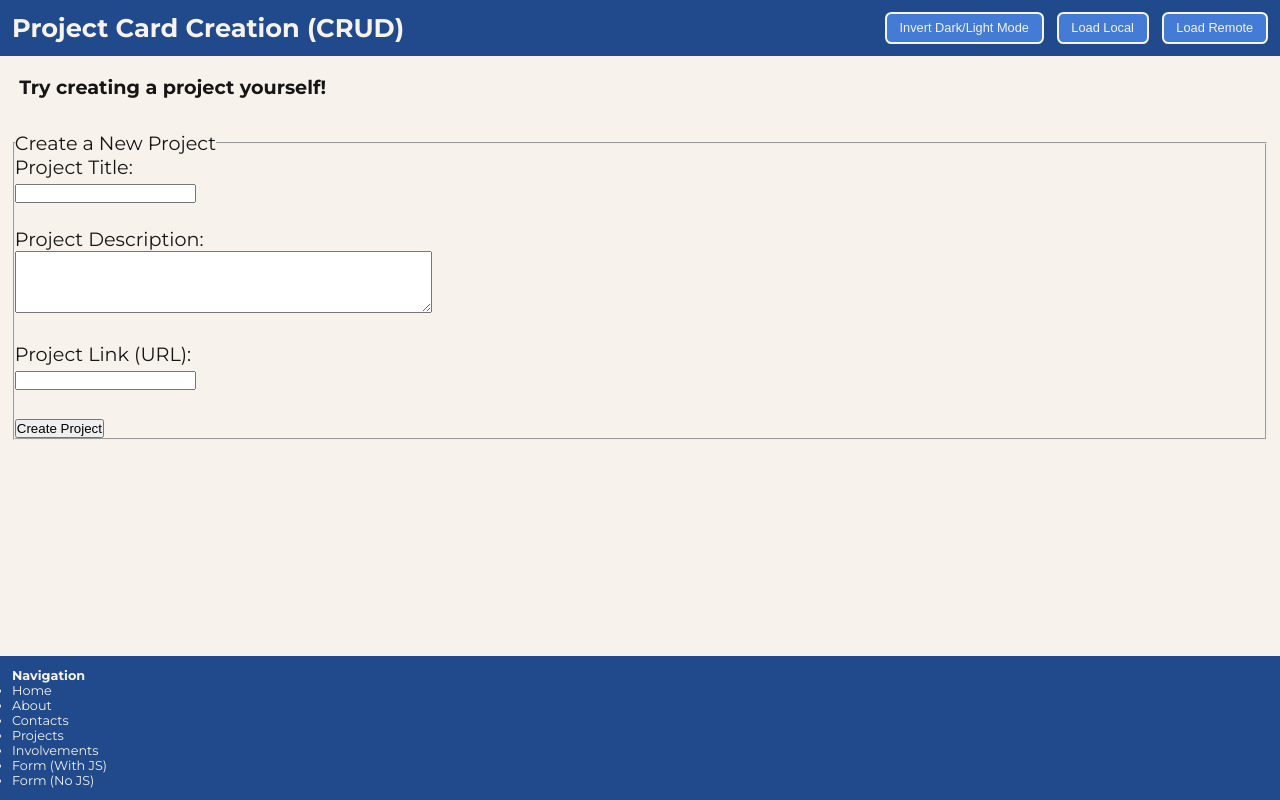
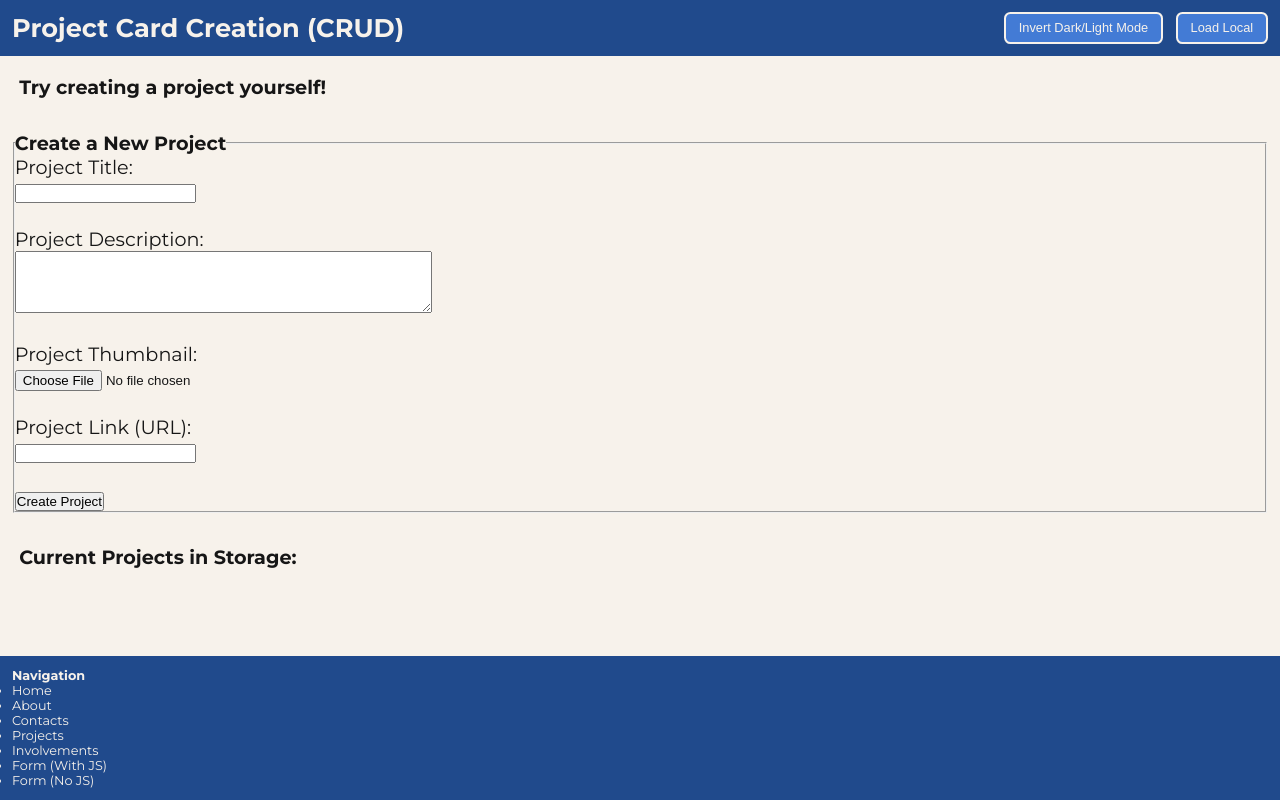
Before and after one commit to NickPham21/cse134-hw2, a plain HTML site: page crud.html in a window 1280 px wide. Drawn offline with Linux system fonts and the light colour scheme; no server answers.

Commit message:
added title to contextualize form, added area to show projects currently stored in storage, initial js script for crud

```diff
--- a/crud.html
+++ b/crud.html
@@ -4,11 +4,18 @@
         <meta charset="UTF-8" name="viewport" content="width=device-width, initial-scale=1.0">
         <title>Nick Pham | CRUD</title>
         <link rel="stylesheet" href="styles.css">
+         <style>
+                /* disable animation for this form */
+                form {
+                    animation: none !important;
+                    opacity: 1 !important;
+                }
+        </style>
     </head>
     <body>
         <header>
             <h1>Project Card Creation (CRUD)
-                <bttn-group><button id="theme-toggle">Invert Dark/Light Mode</button><button id="load-local">Load Local</button><button id="load-remote">Load Remote</button></bttn-group>
+                <bttn-group><button id="theme-toggle">Invert Dark/Light Mode</button><button id="load-local">Load Local</button></bttn-group>
             </h1>
         </header>
 
@@ -16,20 +23,24 @@
             <h2>Try creating a project yourself!</h2>
             <form>
                 <fieldset>
-                    <legend>Create a New Project</legend>
+                    <legend><b>Create a New Project</b></legend>
                     <label for="title">Project Title:</label><br>
                     <input type="text" id="title" name="title" required><br><br>
 
                     <label for="description">Project Description:</label><br>
                     <textarea id="description" name="description" rows="4" cols="50" required></textarea><br><br>
 
+                    <label for="thumbnail">Project Thumbnail:</label><br>
+                    <input type="file" id="thumbnail" name="thumbnail" required><br><br>
+
                     <label for="link">Project Link (URL):</label><br>
                     <input type="url" id="link" name="link" required><br><br>
 
                     <button type="submit" id="create-project">Create Project</button>
                 </fieldset>
+            </form>
 
-            </form>
+            <h2>Current Projects in Storage:</h2>
         </main>
 
         <footer>
--- /dev/null
+++ b/project-crud.js
@@ -0,0 +1,2 @@
+const form = document.querySelector('form');
+const submitBtn = document.getElementById('submit-btn');
```
